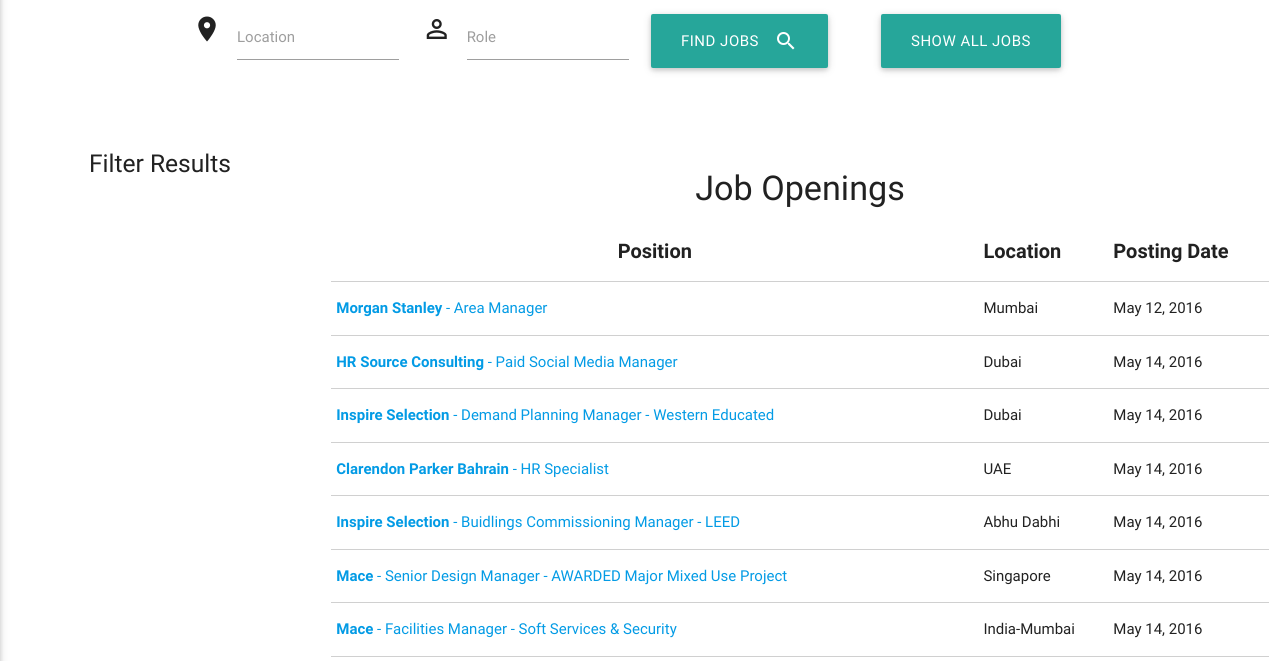
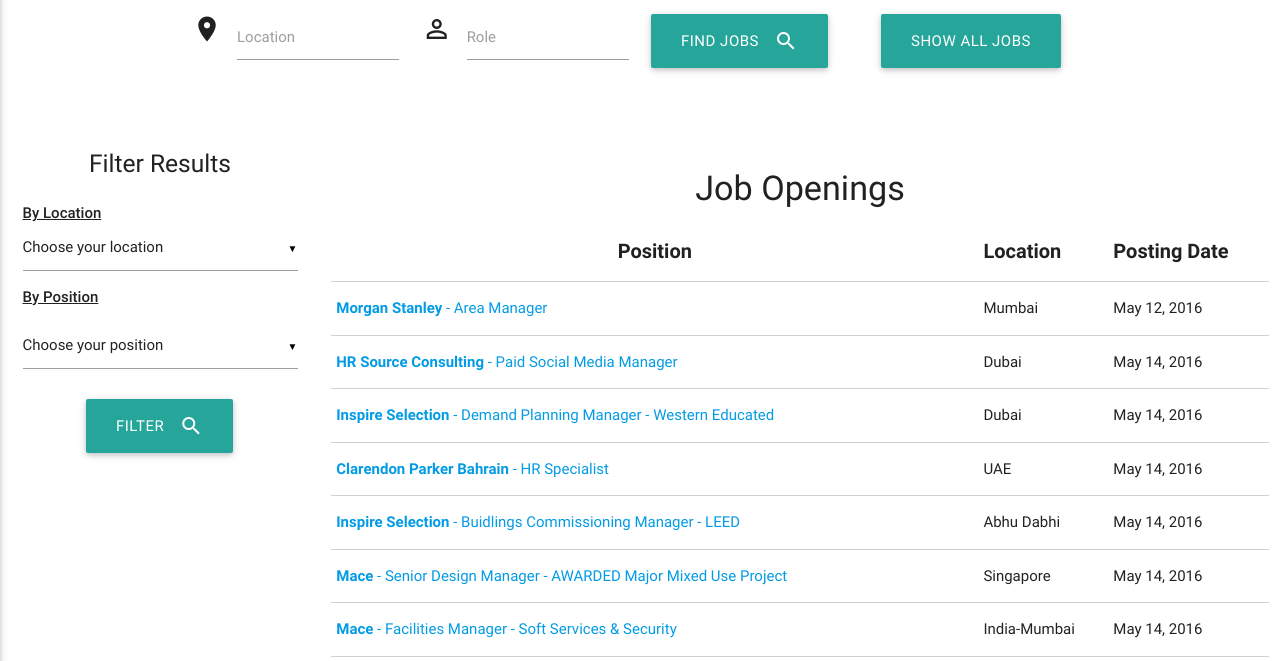
Before and after one commit to parshwamehta13/shanvistaffing, a Django app: page /joblist/ in a window 1280 px wide. Shown: the part 148-809 px from the top of the page. Run offline with Django 3.2, Linux system fonts and the light colour scheme; data comes from the database, SQL or seed files in the repository; some libraries are stand-ins or nearby versions.

Commit message:
Filet Added

```diff
--- a/recruitment/templates/recruitment/index_common.html
+++ b/recruitment/templates/recruitment/index_common.html
@@ -294,6 +294,7 @@
       $('.modal-trigger').leanModal();
       $('.scrollspy').scrollSpy();
       $(".dropdown-button").dropdown();
+      $('select').material_select();
       setTimeout(myFunction, 3000);
     });
     function myFunction() {
--- a/recruitment/templates/recruitment/joblist.html
+++ b/recruitment/templates/recruitment/joblist.html
@@ -7,8 +7,31 @@
 	<div class="row">
 		<div class="col s3 filter">
 			<h5 class="header center-align">Filter Results</h5>
-			<div class="section filter-section" style="min-height: 280px;background-color: white">
-
+			<div class="section filter-section" style="min-height: 300px;background-color: white">
+				<form method="GET" action="">
+					<p class="light" style="padding-left:11.25px;margin-top:0;margin-bottom:0"><strong><u>By Location</u></strong></p>
+					<div class="input-field col s12" style="margin-top:0">
+					    <select style="margin-top:20px" name="location-filter">
+					      <option value="" selected>Choose your location</option>
+					      {% for location in locations %}
+					      <option value="{{location}}">{{location}}</option>
+					      {% endfor %}
+					    </select>
+					</div>
+					<p class="light" style="padding-left:11.25px;margin-top:0;margin-bottom:0"><strong><u>By Position</u></strong></p>
+					<div class="input-field col s12">
+					    <select style="margin-top:20px" name="position-filter">
+					      <option value="" selected style="margin-top:0px">Choose your position</option>
+					      {% for position in positions %}
+					      <option value="{{position}}">{{position}}</option>
+					      {% endfor %}
+					    </select>
+					</div>
+					<div class="input-field col s12 center">
+		                <button class="btn-large waves-effect rounded center waves-light yellow_btn" type="submit" name="action"><i class="material-icons right">search</i>Filter
+		                </button>
+	              	</div>
+				</form>
 			</div>
 		</div>
 			<div class="col s9">
--- a/recruitment/views.py
+++ b/recruitment/views.py
@@ -24,16 +24,28 @@ def joblist (request):
 	else:
 		login_var=False
 	if 'location' in request.GET and 'role' in request.GET:
-		print 'Location '+request.GET['location']+' Searched'
+		#print 'Location '+request.GET['location']+' Searched'
 		job_list = JobOpening.objects.filter(location__icontains=request.GET['location']) & JobOpening.objects.filter(position__icontains=request.GET['role'])
+	elif 'location-filter' in request.GET and 'position-filter' in request.GET:
+		#print "Hello"
+		job_list = JobOpening.objects.filter(location__icontains=request.GET['location-filter']) & JobOpening.objects.filter(position__icontains=request.GET['position-filter'])
 	else:
+		#print "Im here"
 		job_list = JobOpening.objects.all()
+	#print request.GET
+	x = JobOpening.objects.all().values('location')
+	locations = [o['location'] for o in x]
+	locations = list(set(locations))
+	y = JobOpening.objects.all().values('position')
+	positions = [o['position'] for o in y]
+	positions = list(set(positions))
+
 	if len(job_list)==0:
 		no_job_error = True
 	else:
 		no_job_error = False
-	print "no_job_error "+str(no_job_error)
-	return render (request,'recruitment/joblist.html',{'title':'Shanvi Staffing | List Of Job Openings','job_list':job_list,'login':login_var,'username':request.user.username,'no_job_error':no_job_error})
+	#print "no_job_error "+str(no_job_error)
+	return render (request,'recruitment/joblist.html',{'title':'Shanvi Staffing | List Of Job Openings','job_list':job_list,'login':login_var,'username':request.user.username,'no_job_error':no_job_error,'locations':locations,'positions':positions})
 
 def jobpage (request,job_id):
 	if request.user.is_authenticated():
```
Also changed, not shown: 1 other file.
